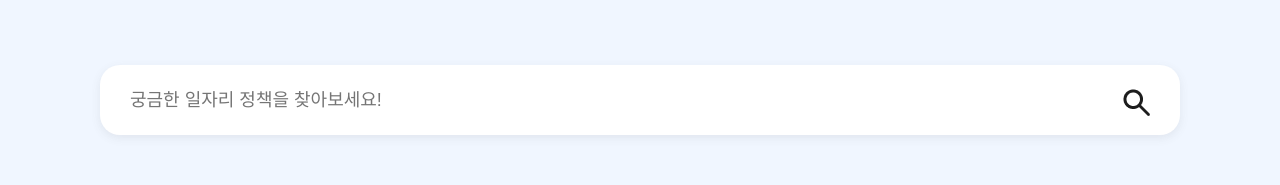
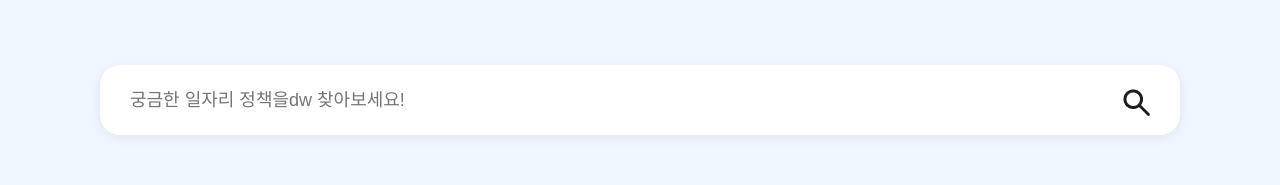
Before and after one commit to yueunfive/giljob-e, a React (Create React App) app: page /Home in a window 1280 px wide. Shown: the part 155-340 px from the top of the page. Built offline with nearby package versions, Linux system fonts and the light colour scheme.

Commit message:
add branch

```diff
--- a/package.json
+++ b/package.json
@@ -17,11 +17,8 @@
     "start": "react-scripts start",
     "build": "react-scripts build",
     "test": "react-scripts test",
-    "eject": "react-scripts eject",
-    "predeploy": "npm run build",
-    "deploy": "gh-pages -d build"
+    "eject": "react-scripts eject"
   },
-  "homepage": "https://yueunfive.github.io/giljob-e/",
   "eslintConfig": {
     "extends": [
       "react-app",
--- a/src/component/AutoComplete.jsx
+++ b/src/component/AutoComplete.jsx
@@ -53,7 +53,7 @@ const AutoComplete = ({ options }) => {
           onChange={handleChange}
           onBlur={handleBlur}
           onFocus={() => setShowDropdown(true)}
-          placeholder="궁금한 일자리 정책을 찾아보세요!"
+          placeholder="궁금한 일자리 정책을dw 찾아보세요!"
         />
         <button
           className={styles.search_btn}
```
